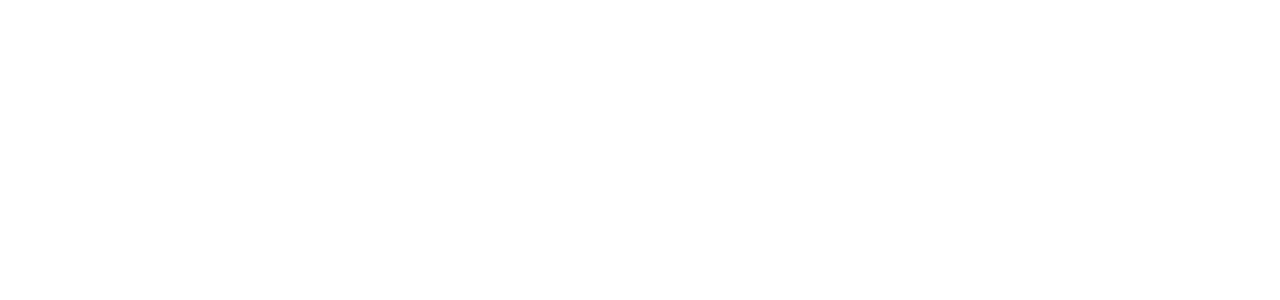
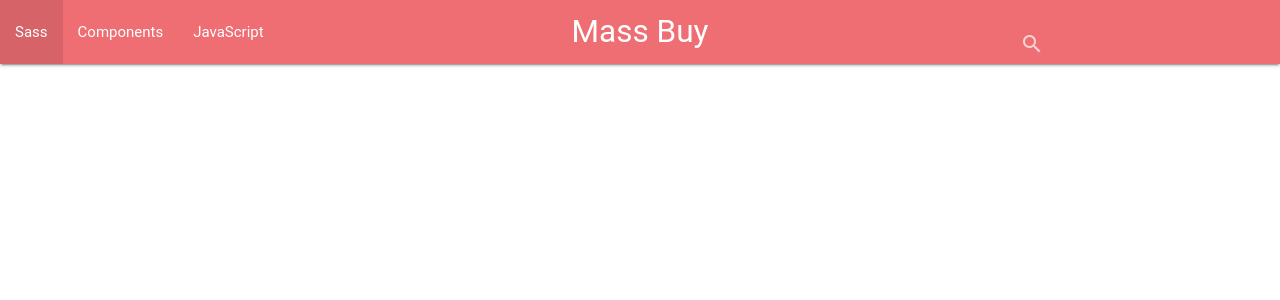
Before and after one commit to maliknur/ecommerce-website, a PHP site: page /database/application/views/index.php in a window 1280 px wide. Before the commit the part shown is empty. Shown: the top 300 px of the page. Run offline with PHP 8.4, Linux system fonts and the light colour scheme; some libraries are stand-ins or nearby versions; some web fonts are replaced.

Commit message:
created partial views for header and navbar

```diff
--- a/application/views/index.php
+++ b/application/views/index.php
@@ -1,15 +1,12 @@
 <!DOCTYPE html>
 <html lang="en">
 <head>
-<script src="//code.jquery.com/jquery-1.11.3.min.js"></script>
-<link rel="stylesheet" href="assets/style.css">
-	<meta charset="UTF-8">
+<?php include("partials/header.php"); ?>
+	<title></title>
 
-	<title></title>
 </head>
 <body>
-
-
+	<?php include("partials/navbar.php"); ?>
 
 
 
--- /dev/null
+++ b/application/views/partials/header.php
@@ -0,0 +1,13 @@
+	<meta charset="UTF-8">
+	<meta name="viewport" content="width=device-width, initial-scale=1.0">
+
+	<!-- CSS -->
+	<link rel="stylesheet" href="https://cdnjs.cloudflare.com/ajax/libs/materialize/0.97.0/css/materialize.min.css">
+	<link href="https://fonts.googleapis.com/icon?family=Material+Icons" rel="stylesheet">
+	<link type="text/css" rel="stylesheet" href="assets/style.css">
+
+
+	<!-- jQuery & JavaScript -->
+	<script src="//code.jquery.com/jquery-1.11.3.min.js"></script>
+
+	<script src="https://cdnjs.cloudflare.com/ajax/libs/materialize/0.97.0/js/materialize.min.js"></script>
--- /dev/null
+++ b/application/views/partials/navbar.php
@@ -0,0 +1,17 @@
+<nav>
+	<div class="nav-wrapper">
+		<a href="#" class="brand-logo center">Mass Buy</a>
+		<ul id="nav-mobile" class="left hide-on-med-and-down">
+			<li><a href="sass.html">Sass</a></li>
+			<li><a href="badges.html">Components</a></li>
+			<li><a href="collapsible.html">JavaScript</a></li>
+		</ul>
+		<form class="right">
+			<div class="input-field">
+				<input id="search" type="search" required>
+				<label for="search"><i class="material-icons">search</i></label>
+				<!-- <i class="material-icons">close</i> -->
+			</div>
+		</form>
+	</div>
+</nav>
```
Also changed, not shown: application/controllers/index.html (deleted, +0 -11 lines), application/controllers/main.php (renamed from application/controllers/users.php, +0 -9 lines).
